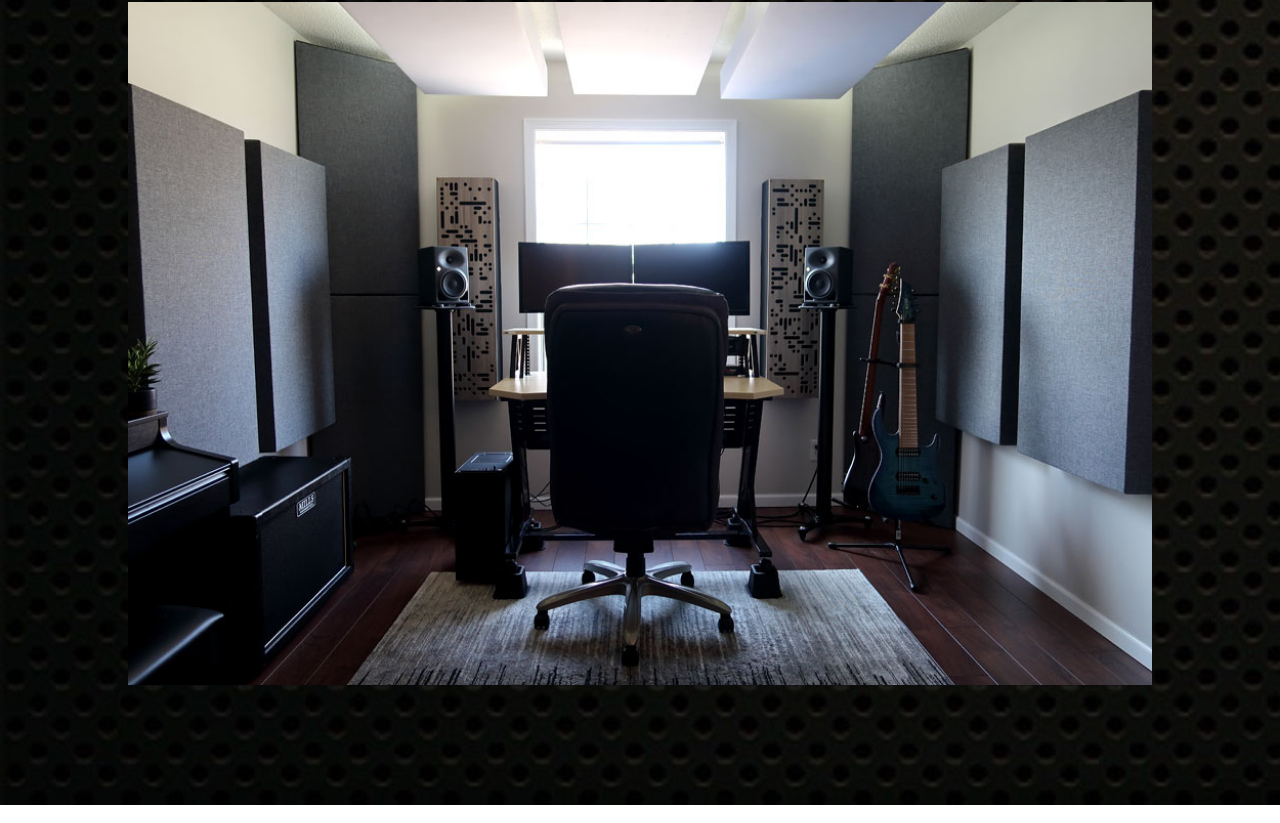
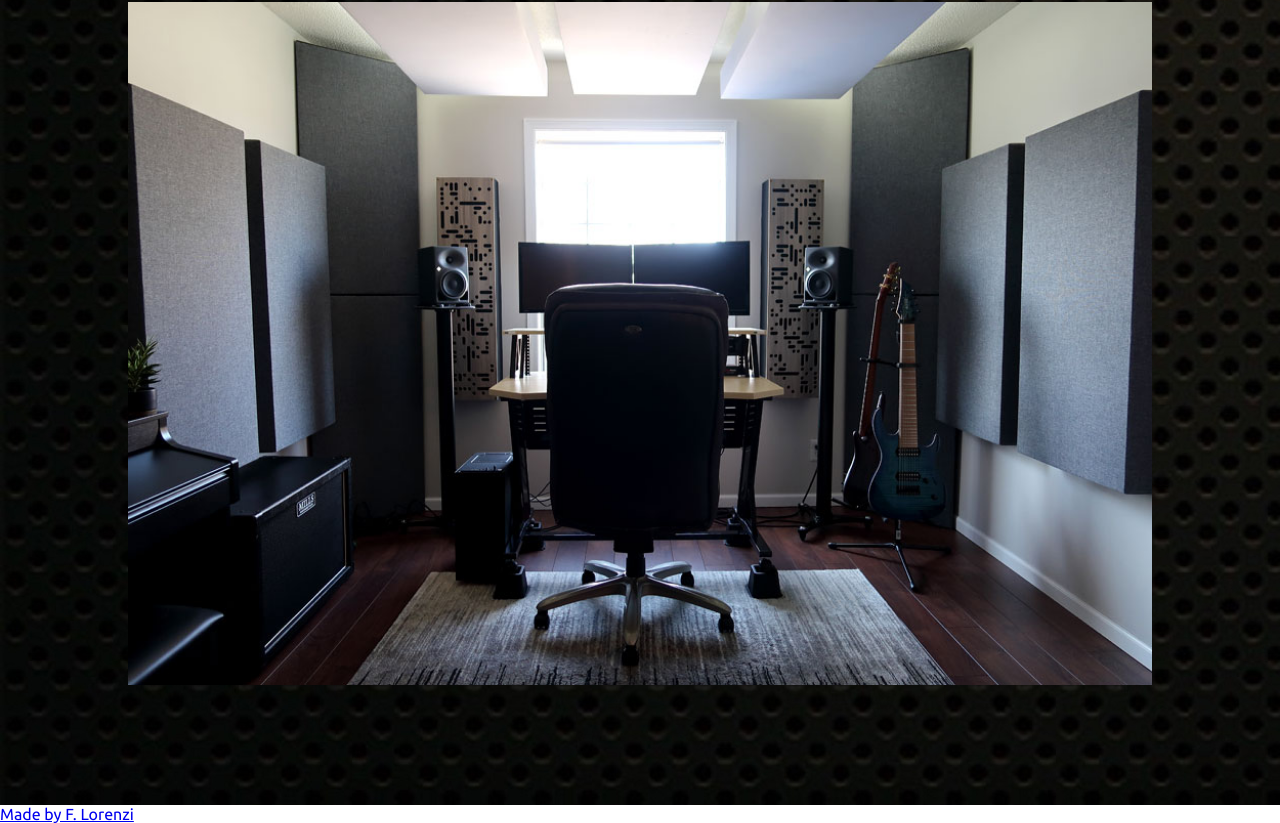
Before and after one commit to fabiolorenzi/acoustic-calculator, a React (Create React App) app: page / in a window 1280 px wide. Shown: the part 843-1666 px from the top of the page. Built offline with nearby package versions, Linux system fonts and the light colour scheme.

Commit message:
implementing Footer component

```diff
--- a/src/App.js
+++ b/src/App.js
@@ -3,6 +3,7 @@ import { Switch, Route } from "react-router-dom";
 
 import Header from "./components/Header.jsx";
 import Home from "./components/Home.jsx";
+import Footer from "./components/Footer.jsx";
 
 function App() {
     return(
@@ -11,6 +12,7 @@ function App() {
             <Switch>
                 <Route exact path="/" component={Home} />
             </Switch>
+            <Footer />
         </div>
     );
 };
--- /dev/null
+++ b/src/components/Footer.jsx
@@ -0,0 +1,12 @@
+import React from "react";
+import "./Footer.style.css";
+
+function Footer() {
+    return(
+        <div id="footer">
+            <a href="https://fabiolorenzi.github.io/portfolio" target="_blank" rel="noreferrer">Made by F. Lorenzi</a>
+        </div>
+    );
+};
+
+export default Footer;
```
Also changed, not shown: src/components/Footer.style.css (added).
